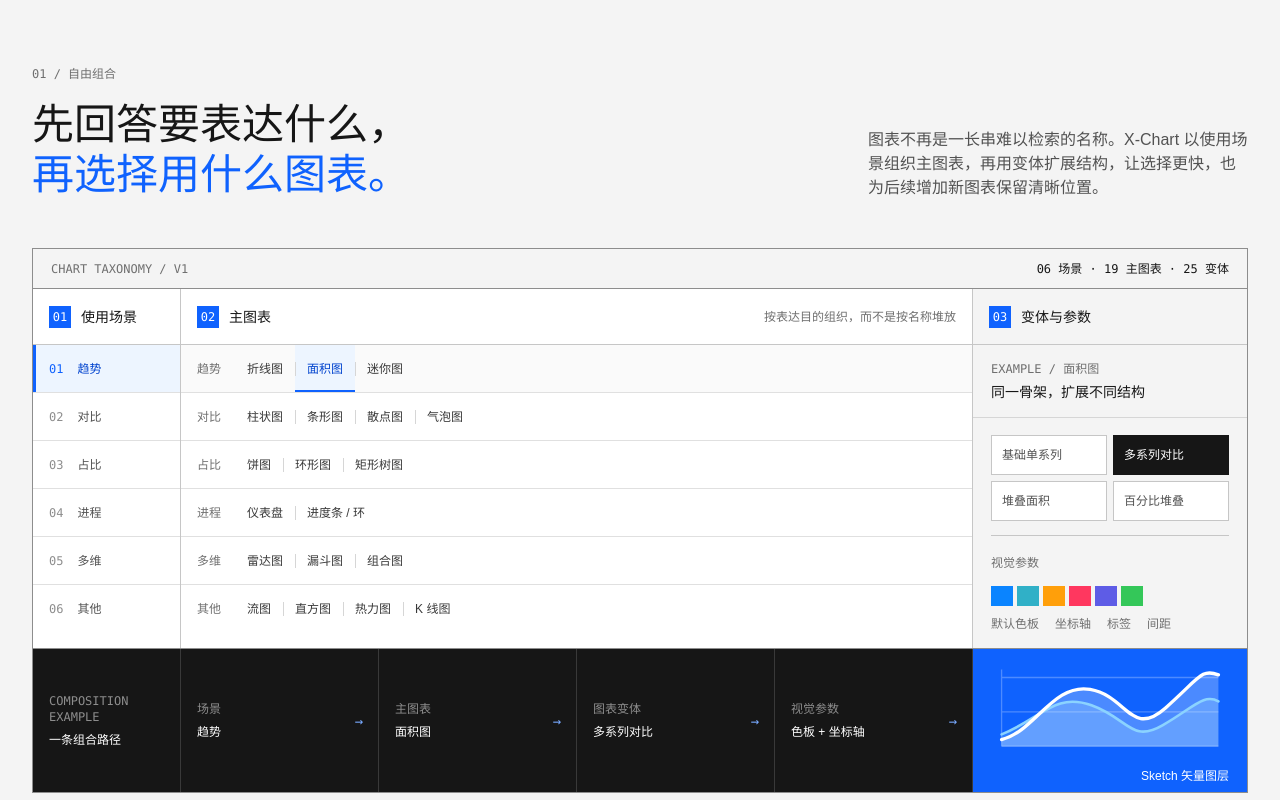
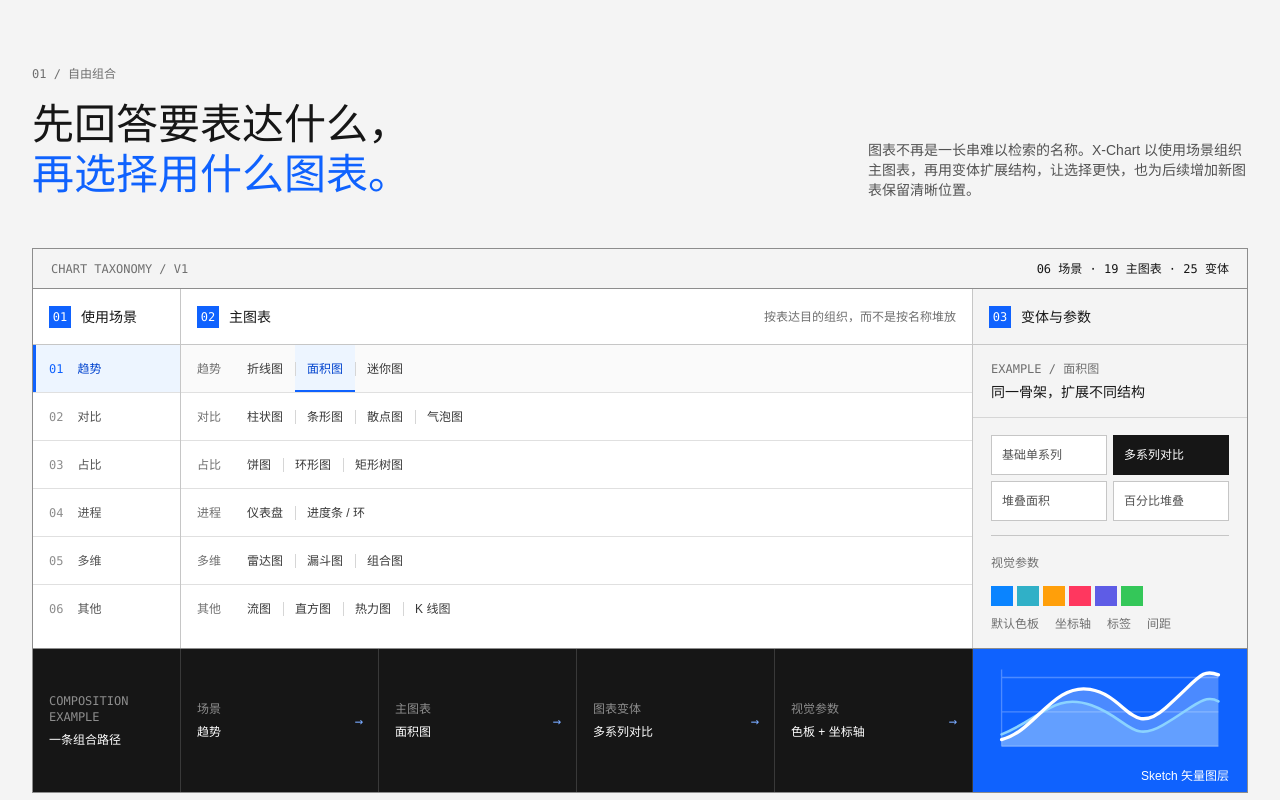
Before and after one commit to liuyahui59/x-chart-site, a plain HTML site: page index.html in a window 1280 px wide. Shown: the part 980-1780 px from the top of the page. Drawn offline with Linux system fonts and the light colour scheme.

Commit message:
Refine section introduction typography

```diff
--- a/index.html
+++ b/index.html
@@ -7,7 +7,7 @@
   <title>X-Chart Studio · 一个更自由的 Sketch 图表工具</title>
   <link rel="icon" type="image/png" href="./assets/plugin-icon.png">
   <link rel="stylesheet" href="./styles.css?v=4">
-  <link rel="stylesheet" href="./polish.css?v=8">
+  <link rel="stylesheet" href="./polish.css?v=9">
 </head>
 <body>
   <header class="topbar">
--- a/polish.css
+++ b/polish.css
@@ -856,8 +856,8 @@ iframe:focus-visible {
 }
 
 .section-heading > p {
-  font-size: 16px;
-  line-height: 24px;
+  font-size: 14px;
+  line-height: 20px;
 }
 
 .board-head,
```
